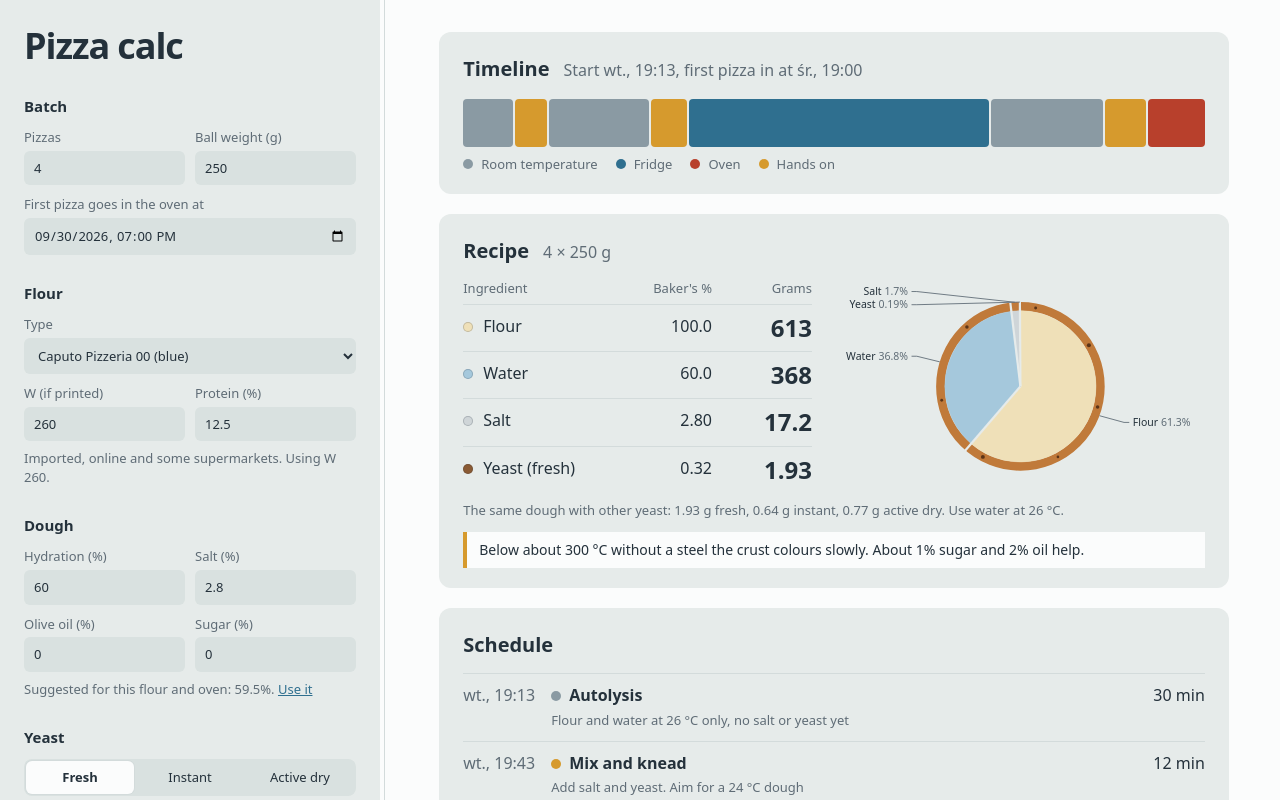
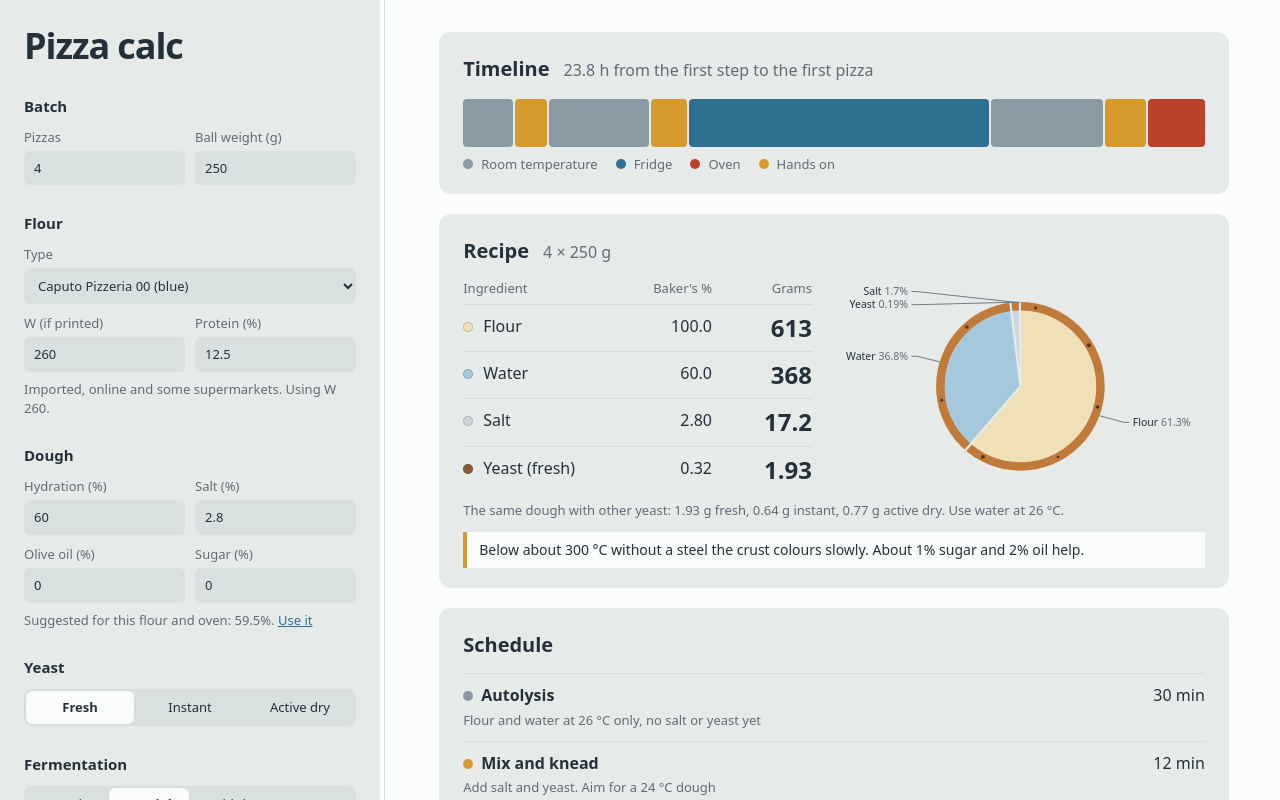
Before and after one commit to Nodo1221/Pizza-panel, a React (Vite) app: page / in a window 1280 px wide. Shown: the top 800 px of the page. Built offline with nearby package versions, Linux system fonts and the light colour scheme.

Commit message:
Drop dates and clock times: the schedule shows durations only

```diff
--- a/src/App.tsx
+++ b/src/App.tsx
@@ -3,27 +3,17 @@ import { FLOURS } from './core/flours'
 import Pie from './Pie'
 import { PRESETS, compute, estimateW, suggestHydration, type Inputs, type Mixing, type Surface, type YeastType } from './core/dough'
 
-type S = Omit<Inputs, 'bakeAt'> & { flourId: string; bakeStr: string; preset: string }
+type S = Inputs & { flourId: string; preset: string }
 type NumKey = { [K in keyof S]: S[K] extends number ? K : never }[keyof S]
 
-const pad = (n: number) => String(n).padStart(2, '0')
-const local = (d: Date) => `${d.getFullYear()}-${pad(d.getMonth() + 1)}-${pad(d.getDate())}T${pad(d.getHours())}:${pad(d.getMinutes())}`
-const when = (ms: number) => new Date(ms).toLocaleString('pl-PL', { weekday: 'short', hour: '2-digit', minute: '2-digit' })
 const dur = (m: number) => (m >= 90 ? `${(m / 60).toFixed(1)} h` : `${Math.round(m)} min`)
-
-function evening() {
-  const d = new Date()
-  d.setHours(19, 0, 0, 0)
-  while (d.getTime() < Date.now() + 26 * 36e5) d.setDate(d.getDate() + 1)
-  return local(d)
-}
 
 const init: S = {
   pizzas: 4, ballG: 250, hydration: 60, saltPct: 2.8, oilPct: 0, sugarPct: 0,
   protein: 12.5, w: 260, flourId: 'caputo-pizzeria', yeast: 'fresh',
   roomC: 21, fridgeC: 4, flourC: 21, ddtC: 24, mixing: 'hand',
   ...PRESETS.Overnight, preset: 'Overnight',
-  ovenC: 275, surface: 'tray', bakeStr: evening(),
+  ovenC: 275, surface: 'tray',
 }
 
 const KEY = 'pizza-calc:v2'
@@ -45,7 +35,7 @@ function loadSide() {
 function load(): S {
   try {
     const raw = localStorage.getItem(KEY)
-    if (raw) return { ...init, ...JSON.parse(raw), bakeStr: init.bakeStr }
+    if (raw) return { ...init, ...JSON.parse(raw) }
   } catch {
     // storage blocked or the saved data is corrupt: start from the defaults
   }
@@ -70,7 +60,7 @@ export default function App() {
   const [s, setS] = useState<S>(load)
   useEffect(() => {
     try {
-      localStorage.setItem(KEY, JSON.stringify({ ...s, bakeStr: undefined }))
+      localStorage.setItem(KEY, JSON.stringify(s))
     } catch {
       // storage blocked: settings just won't persist
     }
@@ -95,8 +85,7 @@ export default function App() {
   }
   const set = <K extends keyof S>(k: K, v: S[K]) => setS(p => ({ ...p, [k]: v }))
   const tune = <K extends keyof S>(k: K, v: S[K]) => setS(p => ({ ...p, [k]: v, preset: 'Custom' }))
-  const bakeAt = new Date(s.bakeStr).getTime() || Date.now()
-  const r = useMemo(() => compute({ ...s, bakeAt }), [s, bakeAt])
+  const r = useMemo(() => compute(s), [s])
   const flour = FLOURS.find(f => f.id === s.flourId)
   const effW = s.w > 0 ? s.w : estimateW(s.protein)
   const sug = suggestHydration(effW, s.surface, s.ovenC)
@@ -128,9 +117,6 @@ export default function App() {
             <F label="Pizzas">{num('pizzas')}</F>
             <F label="Ball weight (g)">{num('ballG')}</F>
           </div>
-          <F label="First pizza goes in the oven at">
-            <input type="datetime-local" value={s.bakeStr} onChange={e => set('bakeStr', e.target.value)} />
-          </F>
         </div>
 
         <div className="g">
@@ -232,9 +218,8 @@ export default function App() {
         <section className="blk">
           <div className="hd">
             <h2>Timeline</h2>
-            <span>Start {when(first.start)}, first pizza in at {when(bakeAt)}</span>
+            <span>{dur(-first.start / 60000)} from the first step to the first pizza</span>
           </div>
-          {first.start < Date.now() && <p className="warn">The first stage is already in the past. Move the bake time later or pick a shorter schedule.</p>}
           <div className="band" role="img" aria-label="Timeline of all stages, coloured by temperature">
             {r.stages.filter(x => !x.overlap).map(x => (
               <span key={x.label} title={`${x.label}: ${dur(x.min)}`} style={{ flexGrow: Math.sqrt(x.min), background: `var(--${x.kind})` }} />
@@ -282,7 +267,6 @@ export default function App() {
             <tbody>
               {r.stages.map(x => (
                 <tr key={x.label}>
-                  <td className="when">{when(x.start)}</td>
                   <td><span className="dot" style={{ background: `var(--${x.kind})` }} /><b>{x.label}</b><br /><span className="hint">{x.note}</span></td>
                   <td>{dur(x.min)}</td>
                 </tr>
--- a/src/core/dough.ts
+++ b/src/core/dough.ts
@@ -25,13 +25,12 @@ export interface Inputs {
   proofH: number
   ovenC: number
   surface: Surface
-  bakeAt: number // epoch ms, when the first pizza goes in
 }
 
 export interface Stage {
   label: string
   kind: 'prep' | 'room' | 'cold' | 'oven'
-  start: number
+  start: number // ms relative to the first pizza going in, so zero or negative
   min: number
   note: string
   overlap?: boolean
@@ -108,12 +107,12 @@ export function compute(i: Inputs) {
     {
       label: 'Bake',
       kind: 'oven',
-      start: i.bakeAt,
+      start: 0,
       min: i.pizzas * (bakeMin + 2),
       note: `${bakeMin.toFixed(1)} min per pizza at ${i.ovenC} °C, plus 2 min between pizzas`,
     },
   ]
-  let t = i.bakeAt
+  let t = 0
   const before = (label: string, kind: Stage['kind'], min: number, note: string) => {
     if (min <= 0) return
     t -= min * M
@@ -131,7 +130,7 @@ export function compute(i: Inputs) {
     stages.push({
       label: 'Oven preheat',
       kind: 'oven',
-      start: i.bakeAt - 60 * M,
+      start: -60 * M,
       min: 60,
       note: 'Highest setting with the stone or steel inside',
       overlap: true,
--- a/src/index.css
+++ b/src/index.css
@@ -88,7 +88,6 @@ input, select {
 .tbl td { padding: 10px 0; border-top: 1px solid var(--line); vertical-align: top; }
 .tbl thead th:not(:first-child), .tbl thead + tbody td:not(:first-child), .tbl td:last-child { text-align: right; }
 .tbl .big { font-size: 24px; font-weight: 650; line-height: 1.1; }
-.tbl .when { width: 88px; color: var(--mute); white-space: nowrap; }
 .tbl .hint { margin: 0; }
 
 .warn { margin: 12px 0 0; padding: 8px 12px; background: var(--bench); border-left: 4px solid var(--warn); font-size: 14px; }
```
